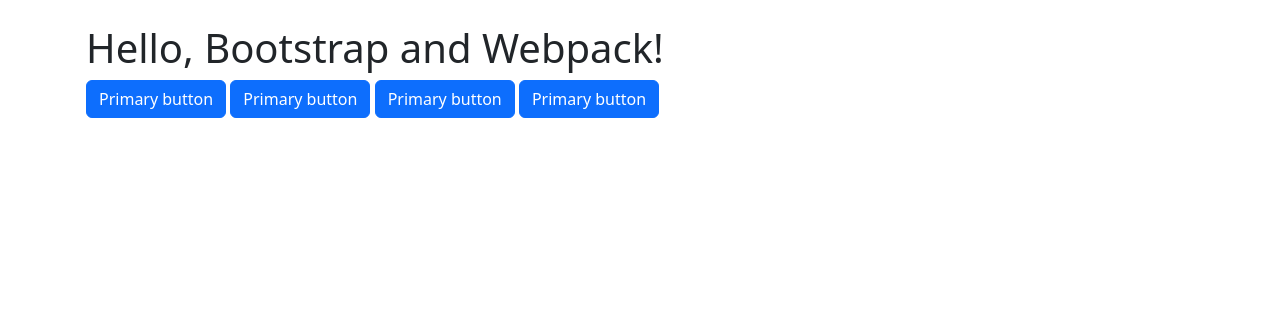
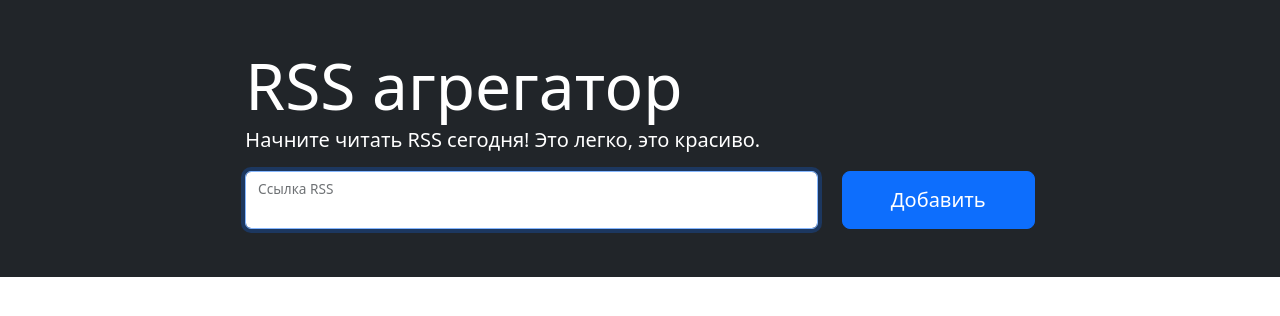
Before and after one commit to ShaganKonstantin/frontend-project-11, a website built with webpack: page dist/index.html in a window 1280 px wide. Built offline with nearby package versions, Linux system fonts and the light colour scheme.

Commit message:
built new

```diff
--- a/dist/index.html
+++ b/dist/index.html
@@ -1 +1 @@
-<!doctype html><html lang="en"><head><meta charset="utf-8"><meta name="viewport" content="width=device-width,initial-scale=1"><title>Bootstrap w/ Webpack</title><script defer="defer" src="main.js"></script></head><body><div class="container py-4 px-3 mx-auto"><h1>Hello, Bootstrap and Webpack!</h1><button class="btn btn-primary">Primary button</button> <button class="btn btn-primary">Primary button</button> <button class="btn btn-primary">Primary button</button> <button class="btn btn-primary">Primary button</button></div><script src="./main.js"></script></body></html>
+<!doctype html><html lang="en"><head><meta charset="utf-8"><meta name="viewport" content="width=device-width,initial-scale=1"><title>Bootstrap w/ Webpack</title><script defer="defer" src="main.js"></script></head><body><main class="flex-grow-1"><section class="container-fluid bg-dark p-5"><div class="col-md-10 col-lg-8 mx-auto text-white"><h1 class="display-3 mb-0">RSS агрегатор</h1><p class="lead">Начните читать RSS сегодня! Это легко, это красиво.</p><form action class="rss-form text-body"><div class="row"><div class="col"><div class="form-floating"><input type="" aria-label="url" autofocus required class="form-control w-100" autocomplete="off" placeholder="Ссылка RSS" id="url-input"> <label for="url-input">Ссылка RSS</label></div></div><div class="col-auto"><button type="submit" area-label="add" class="h-100 btn btn-lg btn-primary px-sm-5">Добавить</button></div></div></form></div></section></main><script src="./main.js"></script></body></html>
```
